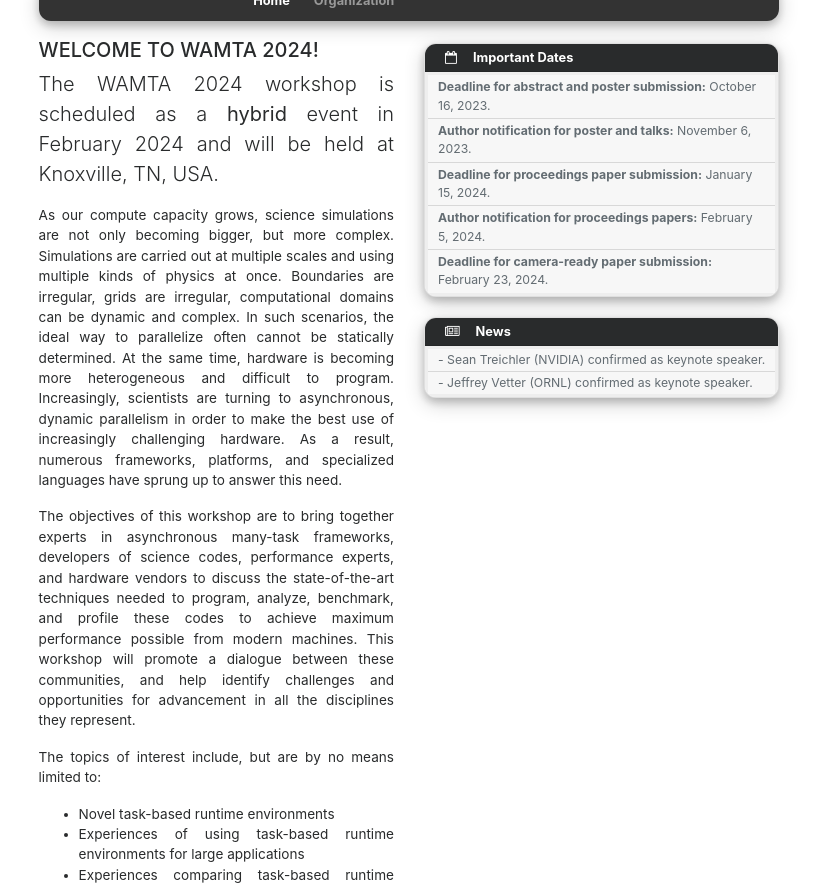
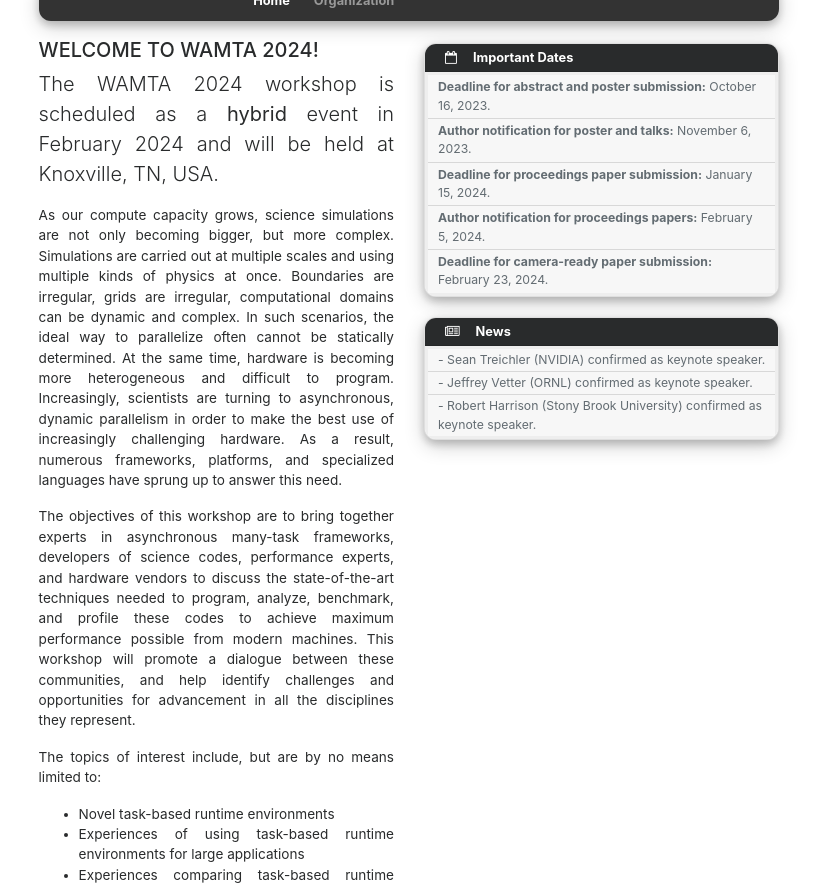
Before and after one commit to wamta26/WAMTA26.github.io, a Jekyll site: the page built from index.md, in a window 1280 px wide, cut to the strip 299-1186 px from the top of the page. Shown: the whole strip, without its empty margins (231-1048 px from the left). Built offline with Jekyll 4.4.1, drawn with Linux system fonts in a browser that asks for light colours; nearby versions of some CDN libraries.

Commit message:
Update news

```diff
--- a/_data/conference.yml
+++ b/_data/conference.yml
@@ -68,6 +68,8 @@ news:
     text: Sean Treichler (NVIDIA) confirmed as keynote speaker.
   - date:
     text: Jeffrey Vetter (ORNL) confirmed as keynote speaker.
+  - date:
+    text: Robert Harrison (Stony Brook University) confirmed as keynote speaker.
 sponsors:
   - name: TCL
     logo_path: ./assets/images/sponsors/tcl.png
```
